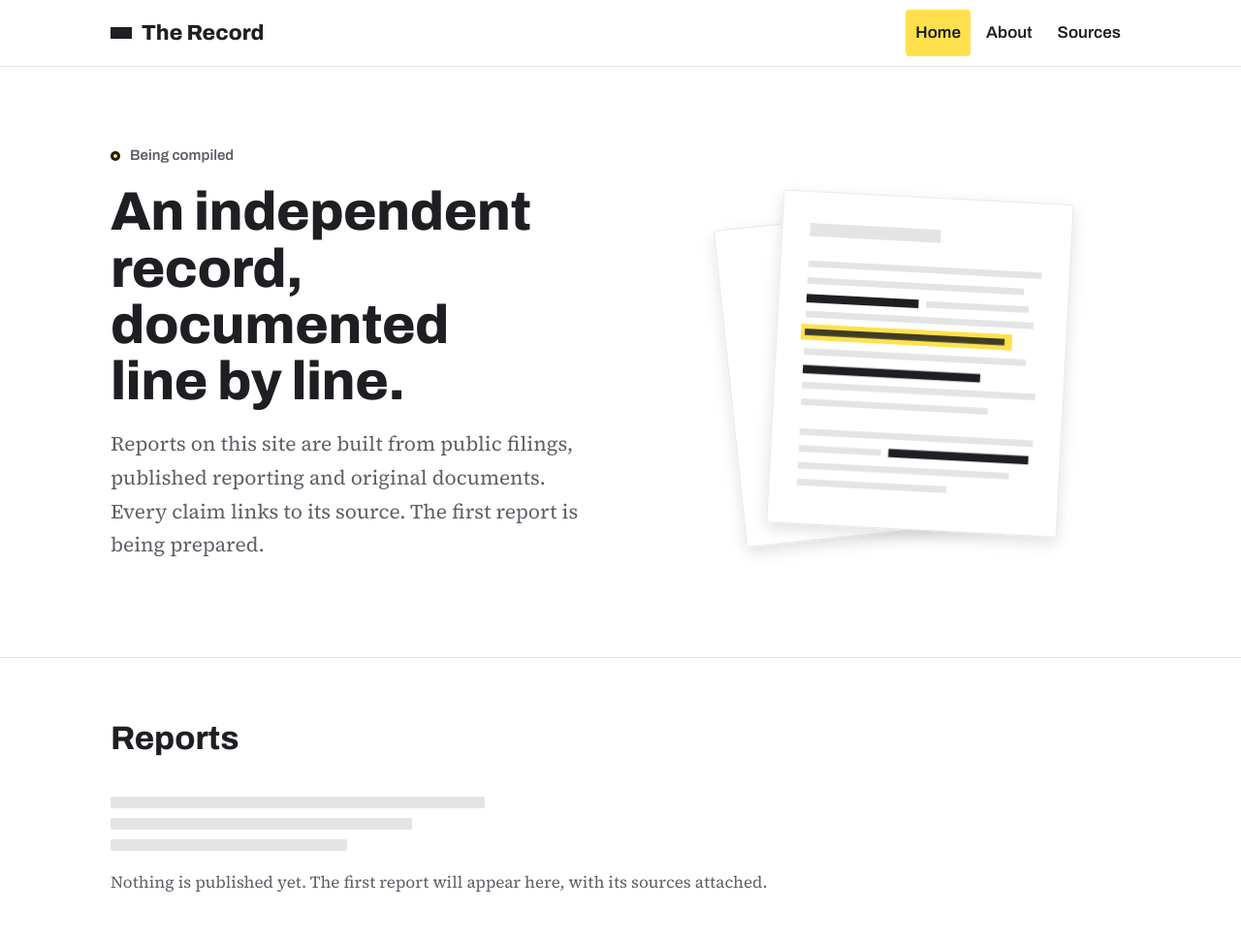
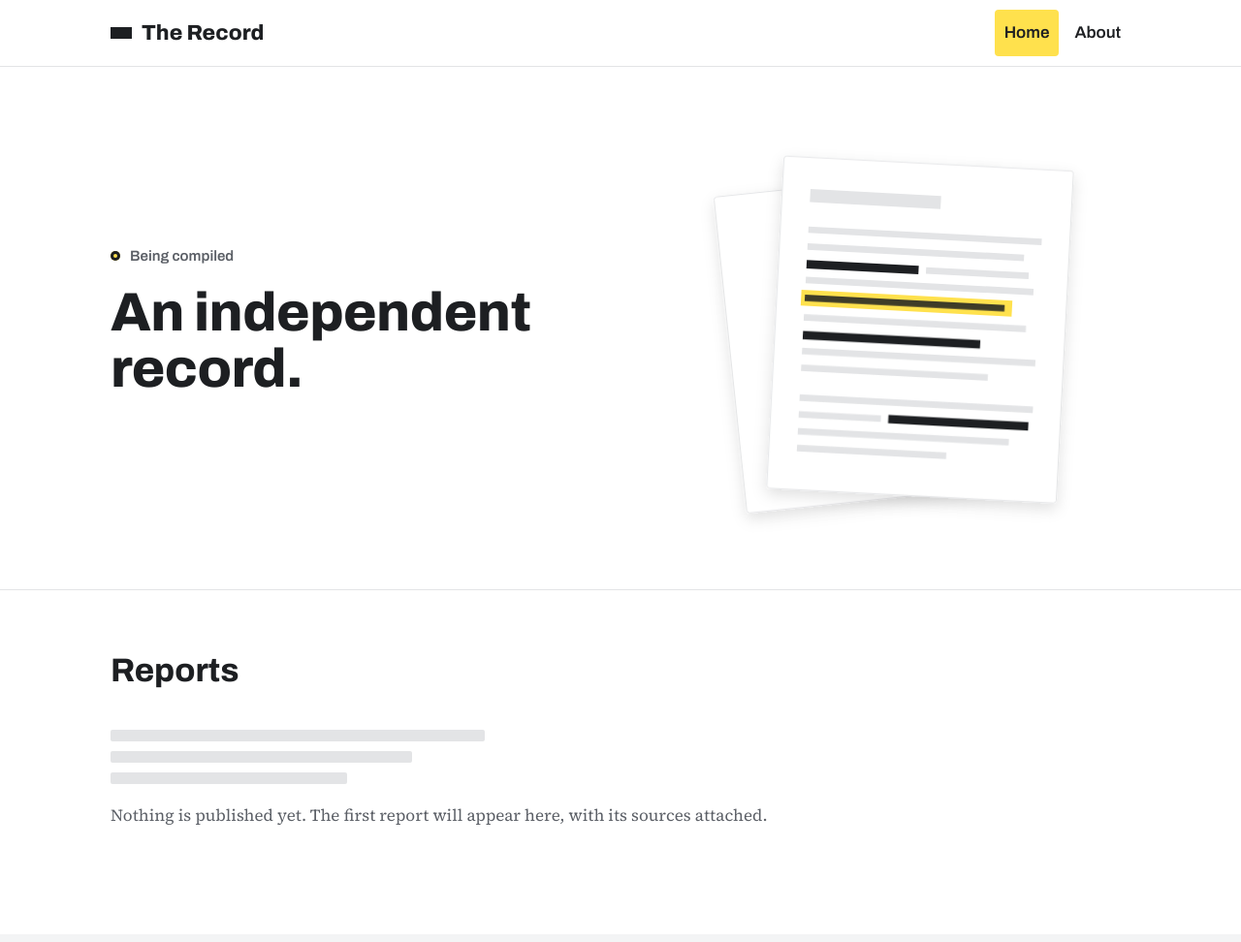
Before and after one commit to SMB-Exposed/SMB-Exposed.github.io, a plain HTML site: page index.html in a window 1280 px wide. Shown: the top 972 px of the page at 97% size. Drawn offline with Linux system fonts and the light colour scheme.

Commit message:
Update index.html by removing Sources link and editing text
Removed the 'Sources' link and updated the main heading and paragraph text.

```diff
--- a/index.html
+++ b/index.html
@@ -17,7 +17,6 @@
   <nav aria-label="Main">
     <a href="index.html" aria-current="page">Home</a>
     <a href="about.html">About</a>
-    <a href="sources.html">Sources</a>
   </nav>
 </div></header>
 
@@ -25,8 +24,7 @@
 <section class="hero"><div class="wrap">
   <div>
     <span class="status"><b aria-hidden="true"></b>Being compiled</span>
-    <h1>An independent record, documented line by line.</h1>
-    <p class="lede">Reports on this site are built from public filings, published reporting and original documents. Every claim links to its source. The first report is being prepared.</p>
+    <h1>An independent record.</h1>
   </div>
   <div class="fig" aria-hidden="true">
     <svg viewBox="0 0 500 400" role="presentation">
```
